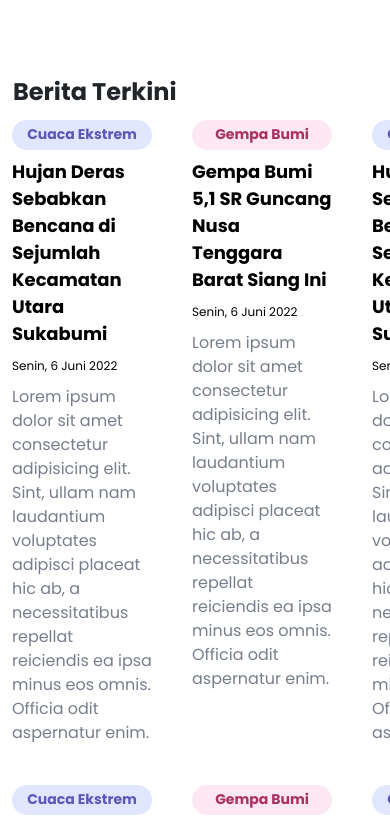
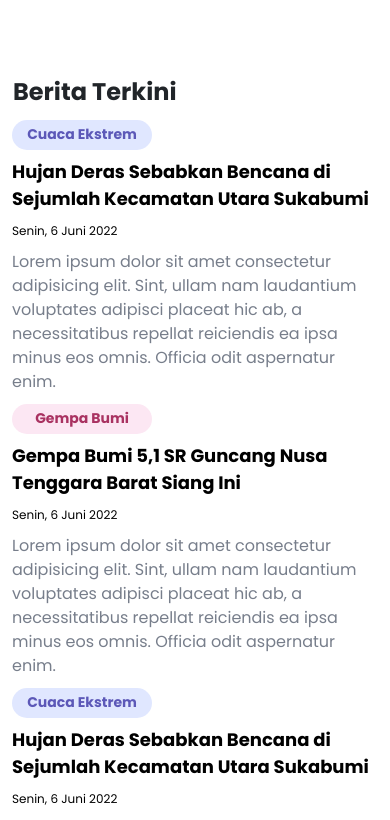
Before and after one commit to devardha/disaster-management, a React (Create React App) app: page / in a window 390 px wide. Shown: the part 1820-2640 px from the top of the page. Built offline with nearby package versions, Linux system fonts and the light colour scheme; the HTML template or start-up script is replaced by a standard one.

Commit message:
test respon

```diff
--- a/src/components/LaporanTerkini/LaporanTerkini.css
+++ b/src/components/LaporanTerkini/LaporanTerkini.css
@@ -87,3 +87,10 @@
 	line-height: 24px;
 	color: #777e8b;
 }
+
+@media (max-width: 768px) {
+	.news-warp-grid {
+		grid-template-columns: repeat(1, 1fr);
+		gap: 10px;
+	}
+}
```
